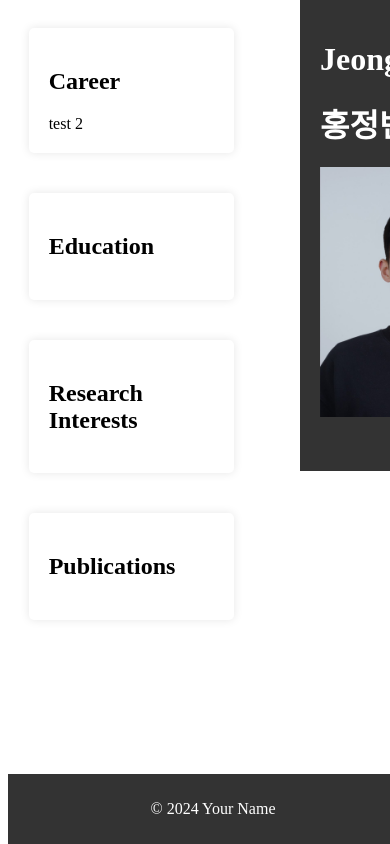
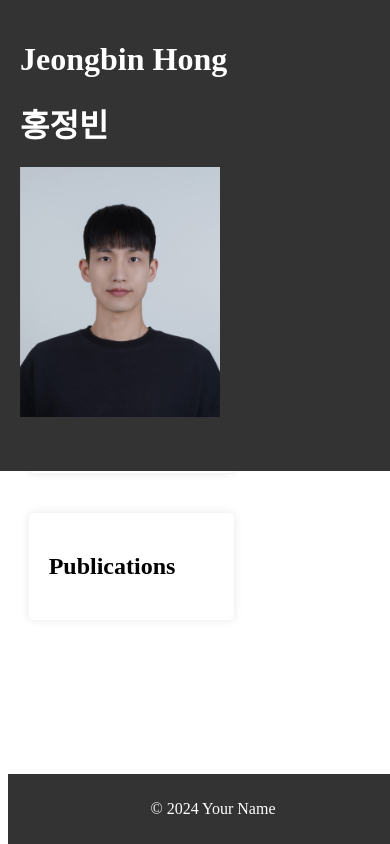
Before and after one commit to Jeong-Bin/Jeong-Bin.github.io, a plain HTML site: page index.html in a window 390 px wide. Drawn offline with Linux system fonts and the light colour scheme.

Commit message:
index.html create

```diff
--- a/index.html
+++ b/index.html
@@ -20,7 +20,7 @@
     <right_box>
         <section id="career" class="section_box">
             <h2>Career</h2>
-            test 2
+            test 3
         </section>
 
         <section id="education" class="section_box">
--- a/style.css
+++ b/style.css
@@ -63,8 +63,13 @@ footer {
 @media screen and (max-width: 960px) {
     header {
         width: 100%; /* 너비를 100%로 변경 */
+        margin-left: 0px;
         position: fixed;
         top: 0;
         left: 0;
     }
+
+    .right_box {
+        margin-top: 20%; /* header의 높이만큼 여백 추가 */
+    }
 }
```
